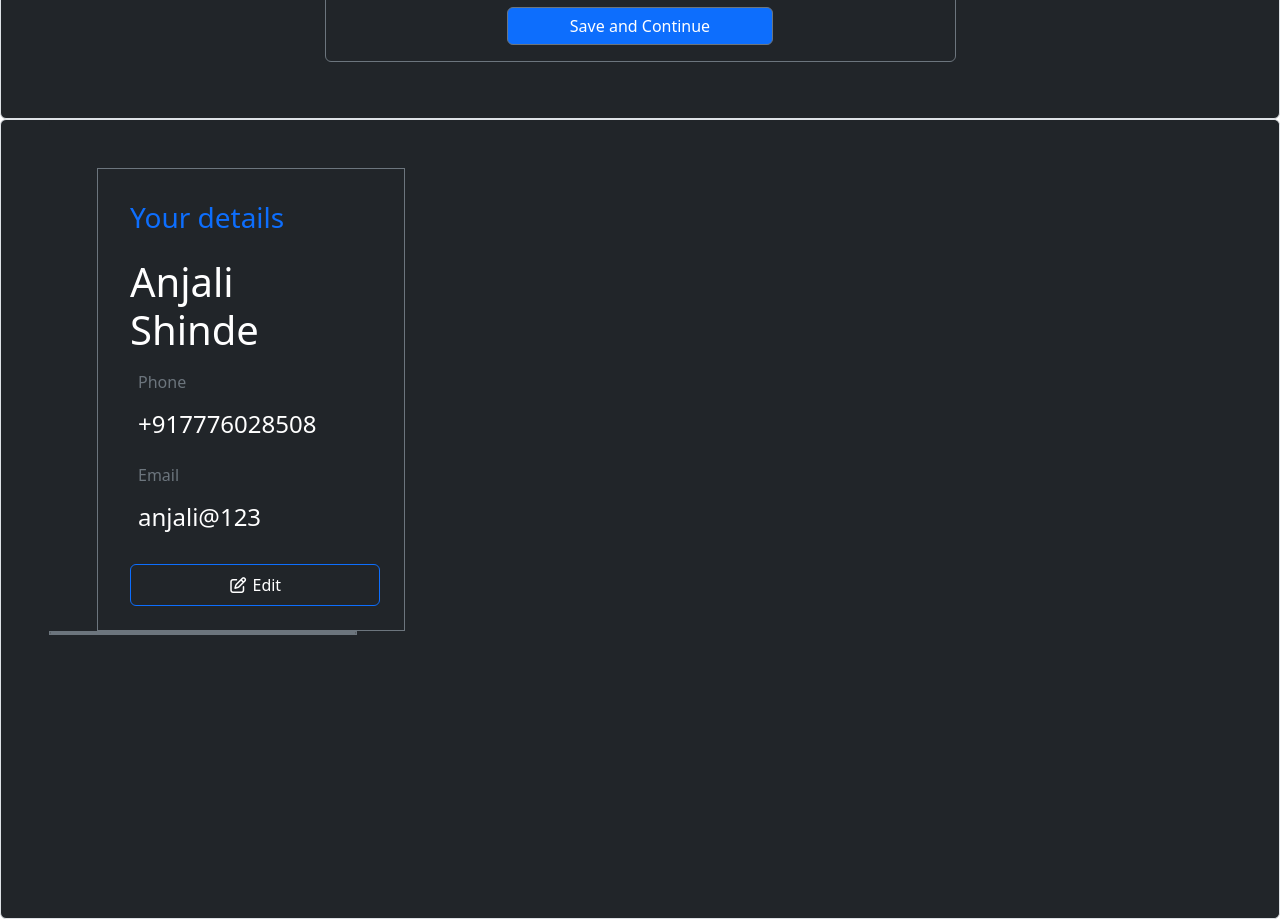
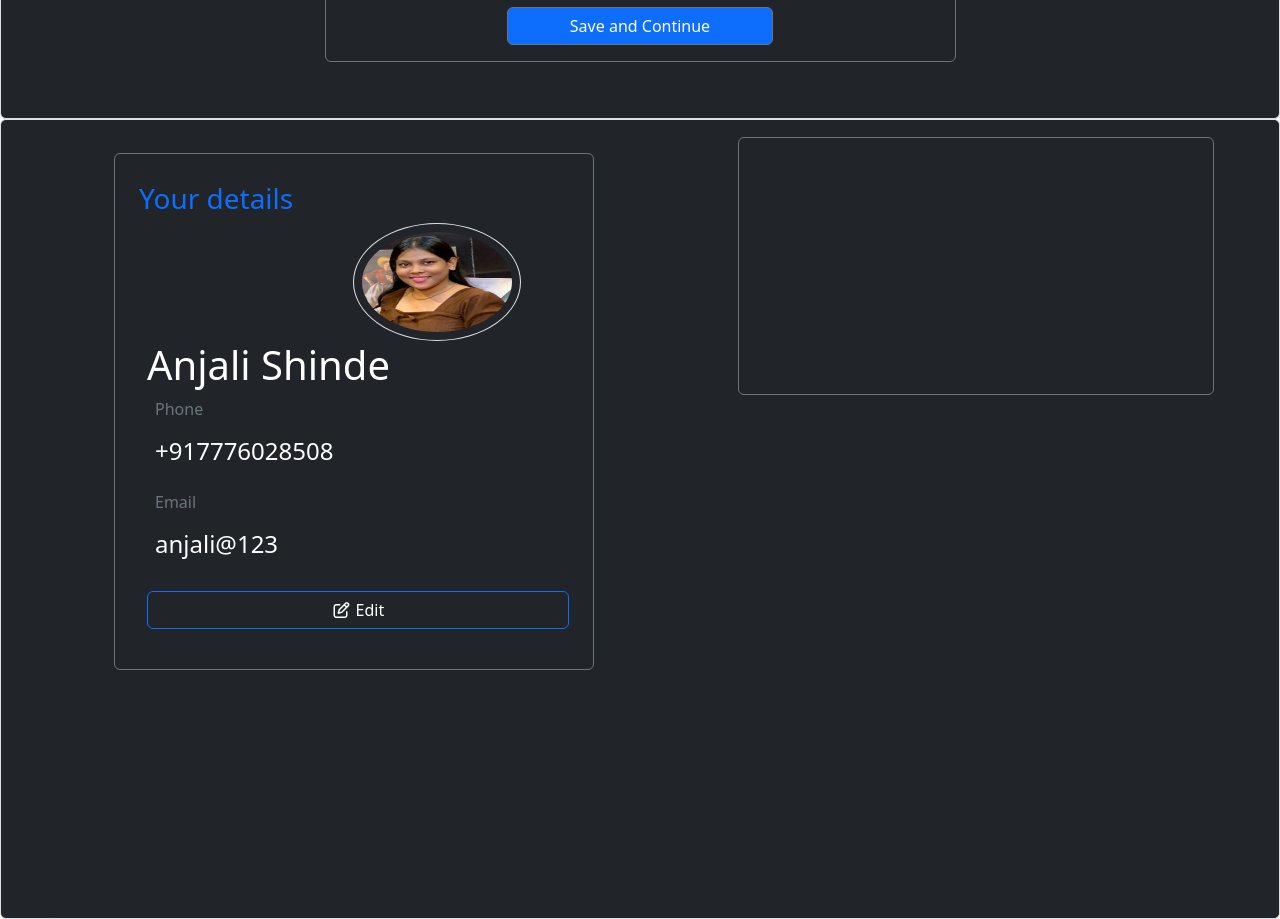
Before and after one commit to anjali-2511/AJSpire-Internship-Journey-, a React (Vite) app in the folder ReactJs_Mini_Project/QR_Code_Generator_Using_User_Details/vite-project/: page / in a window 1280 px wide. Shown: the part 2380-3299 px from the top of the page. Built offline with nearby package versions, Linux system fonts and the light colour scheme.

Commit message:
DashBorad part compeleting

```diff
--- a/ReactJs_Mini_Project/QR_Code_Generator_Using_User_Details/vite-project/src/DashBoard.jsx
+++ b/ReactJs_Mini_Project/QR_Code_Generator_Using_User_Details/vite-project/src/DashBoard.jsx
@@ -1,30 +1,43 @@
+import profile from "../public/profile.png"
 function DashBoard() {
     return (
         <>
             <div className="bg-dark vh-100  border rounded d-flex justify-content-center">
                 <div className="card bg-dark ms-5 text-white border-0 w-100 h-100  d-flex flex-column">
 
+                    <div className="card flex-row bg-dark border-dark gap-5 m-3">
 
-                    <div className="border-secondary border w-25 ms-5 mt-5 p-4">
-                        <h3 className="p-2 text-primary">Your details</h3>
-                        <h1 className="p-2">Anjali Shinde</h1>
-                        <span className="text-secondary ps-3">Phone</span>
-                        <h4 className="p-3">+917776028508</h4>
-                        <span className="text-secondary ps-3">Email</span>
-                        <h4 className="p-3">anjali@123</h4>
+                        <div className="card bg-dark text-white  border-secondary w-50 h-100 ms-5 me-5 p-4 mt-3">
+                            <div className="">
+                                <h3 className="pt-1 text-primary">Your details</h3>
+                                <button className="btn btn-border-secondary border rounded-circle d-flex justify-content-center align-items-center p-2 me-5 ms-auto"><img src={profile} alt="" width="150" height="100" className="rounded-circle" /></button>
+                            </div>
+                            <h1 className="ps-2">Anjali Shinde</h1>
+                            <span className="text-secondary ps-3">Phone</span>
+                            <h4 className="p-3">+917776028508</h4>
+                            <span className="text-secondary ps-3">Email</span>
+                            <h4 className="p-3">anjali@123</h4>
 
-                        <div className="d-flex ms-2"> <button className="btn btn-dark border-primary px-4 py-2 w-100 gap-2 mt-2"> <i class="fa-regular fa-pen-to-square"></i> Edit</button>
+                            <div className="d-flex ms-2"> <button className="btn btn-dark border-primary w-100 gap-2 mt-2"> <i class="fa-regular fa-pen-to-square"></i> Edit</button>
+                            </div>
+
+
+                        </div>
+
+                        <div className="card bg-dark text-white border-secondary w-50 h-50 ms-5 me-5 p-3 mb-4">
+
+
+
+
                         </div>
 
                     </div>
 
 
-                    <div className="border-secondary border w-25">
-                        <div className="card border-secondary border">
 
-                        </div>
 
-                    </div>
+
+
 
 
                 </div>
```
Also changed, not shown: ReactJs_Mini_Project/QR_Code_Generator_Using_User_Details/vite-project/public/profile.png (added).
